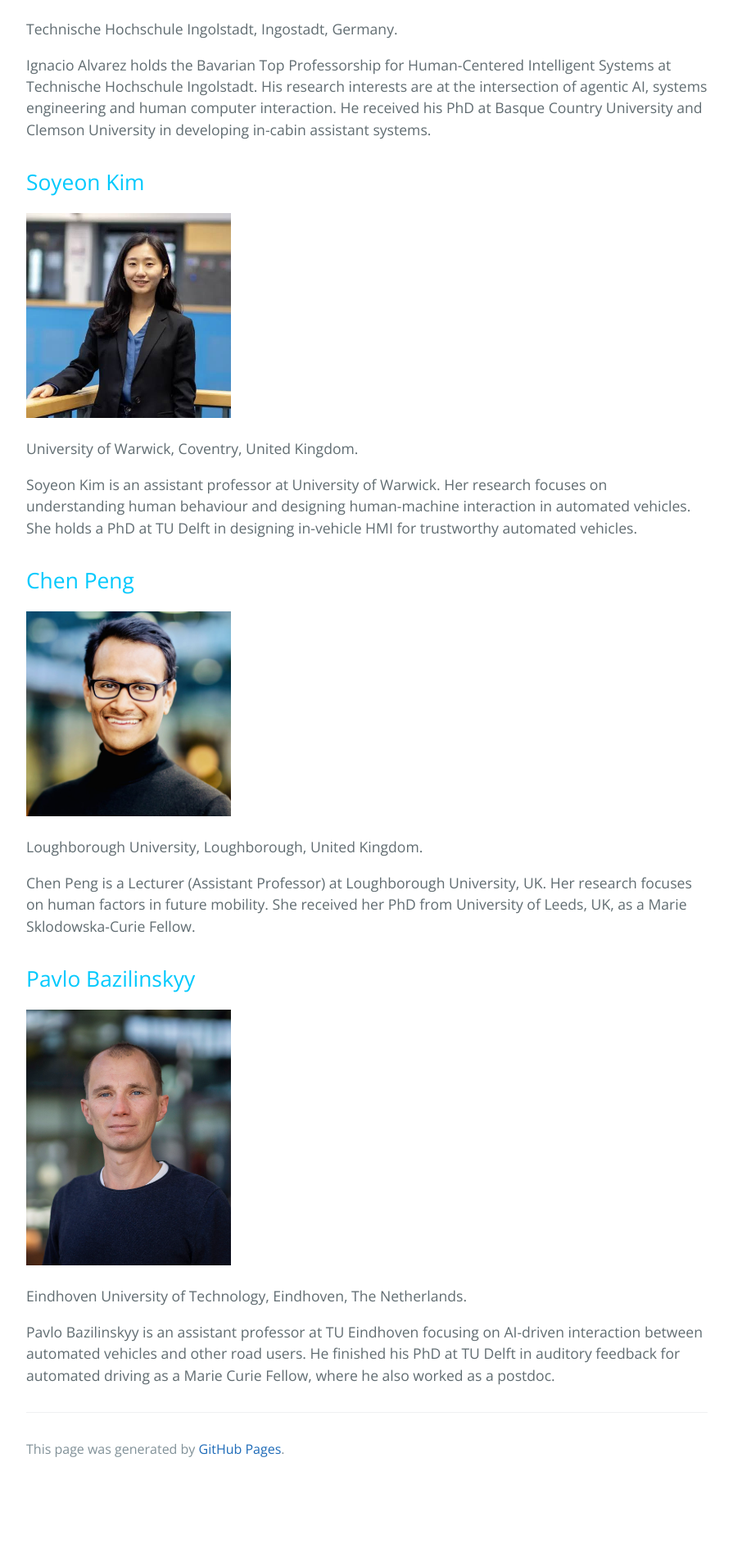
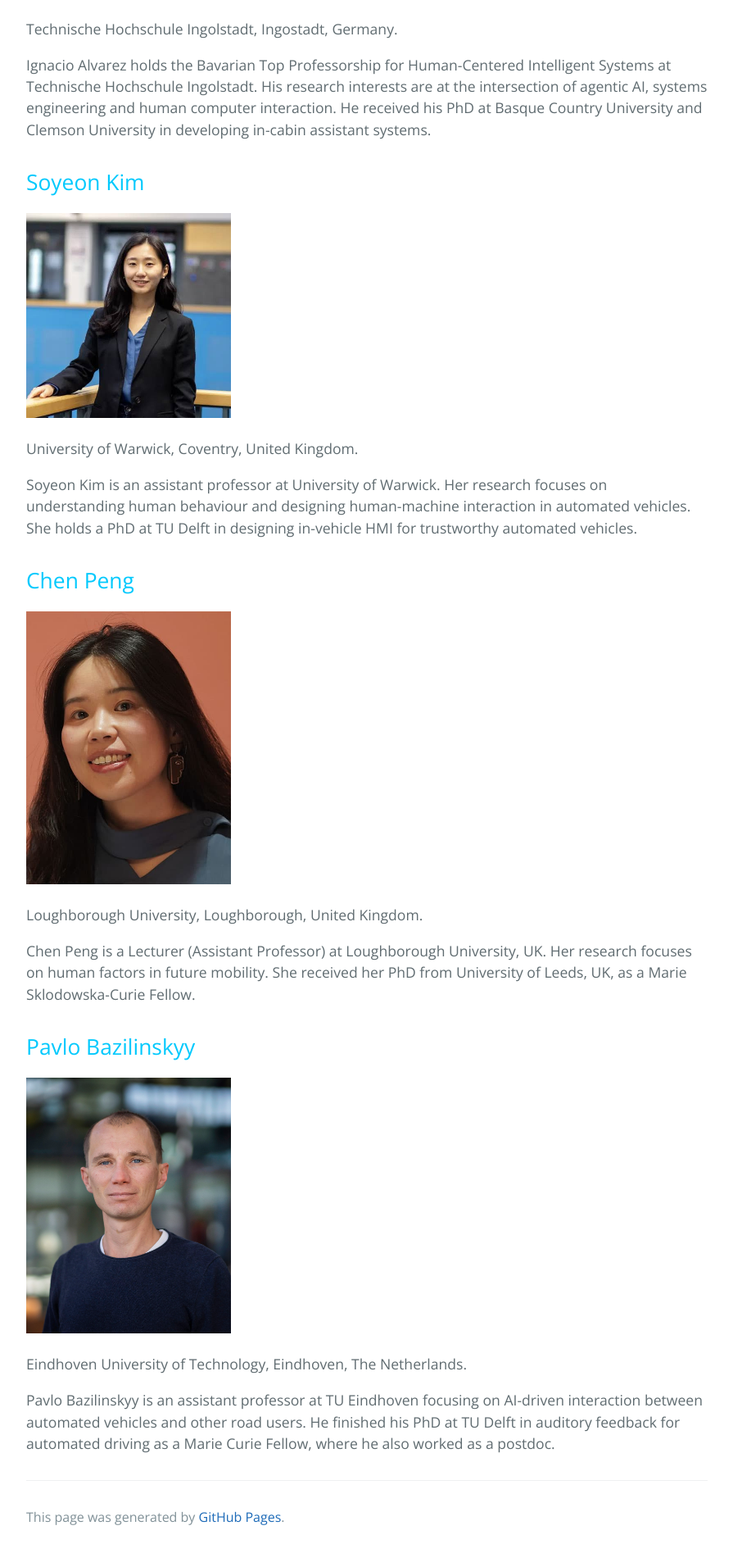
Before and after one commit to love-in-traffic/love-in-traffic.github.io, a Jekyll site: the page built from index.md, in a window 1280 px wide. Shown: the part 3361-5256 px from the top of the page at 82% size, without its empty margins (192-1087 px from the left). Built offline with Jekyll 4.4.1, drawn with Linux system fonts in a browser that asks for light colours; before the commit the page ends 5173 px from its top, so only the background shows below that.

Commit message:
Update index.md

```diff
--- a/index.md
+++ b/index.md
@@ -64,7 +64,7 @@ Soyeon Kim is an assistant professor at University of Warwick. Her research focu
 ## Chen Peng
 
 {:.organiser-photo}
-![Debargha Dey]({{ site.url }}{{ site.baseurl }}/assets/debargha-dey.jpg)
+![Debargha Dey]({{ site.url }}{{ site.baseurl }}/assets/Chen-Peng.jpg)
 
 Loughborough University, Loughborough, United Kingdom.
 
```
